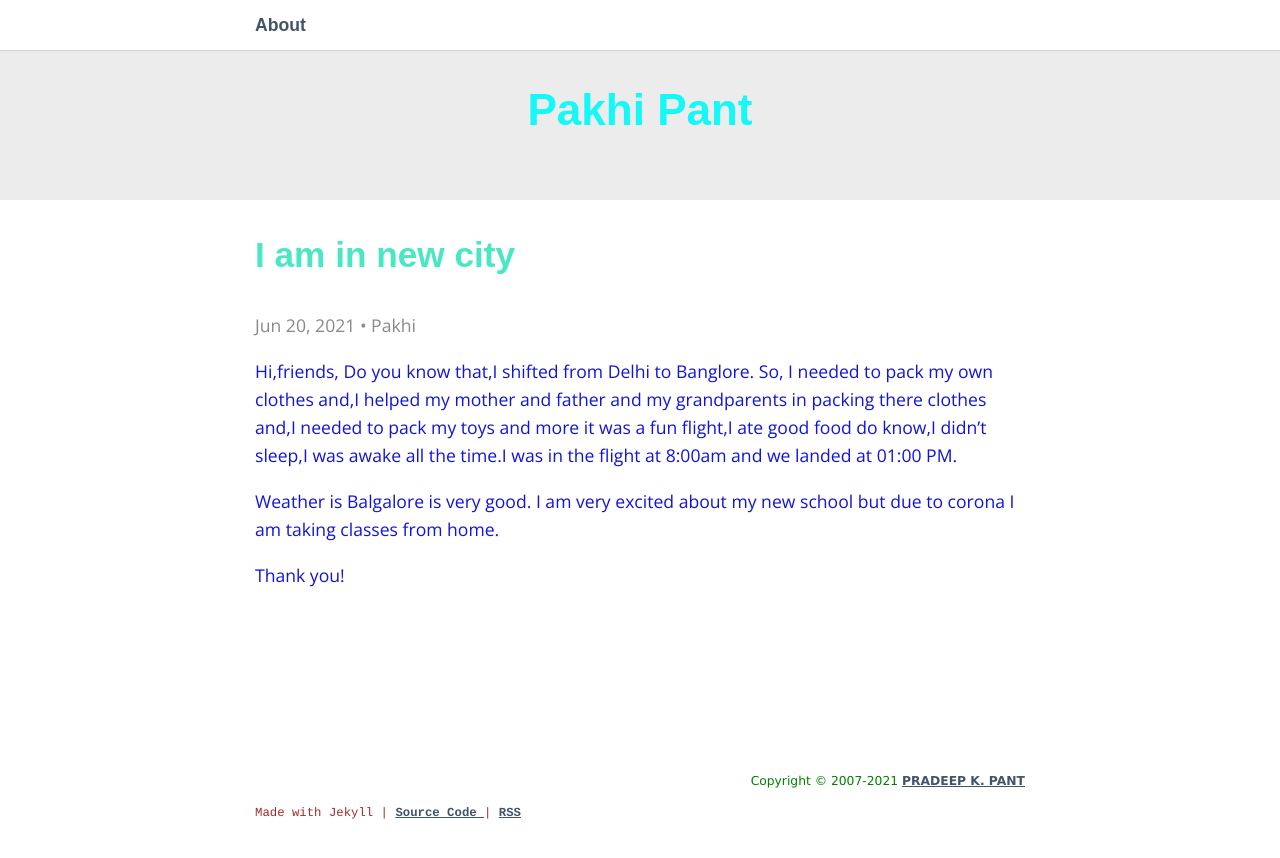
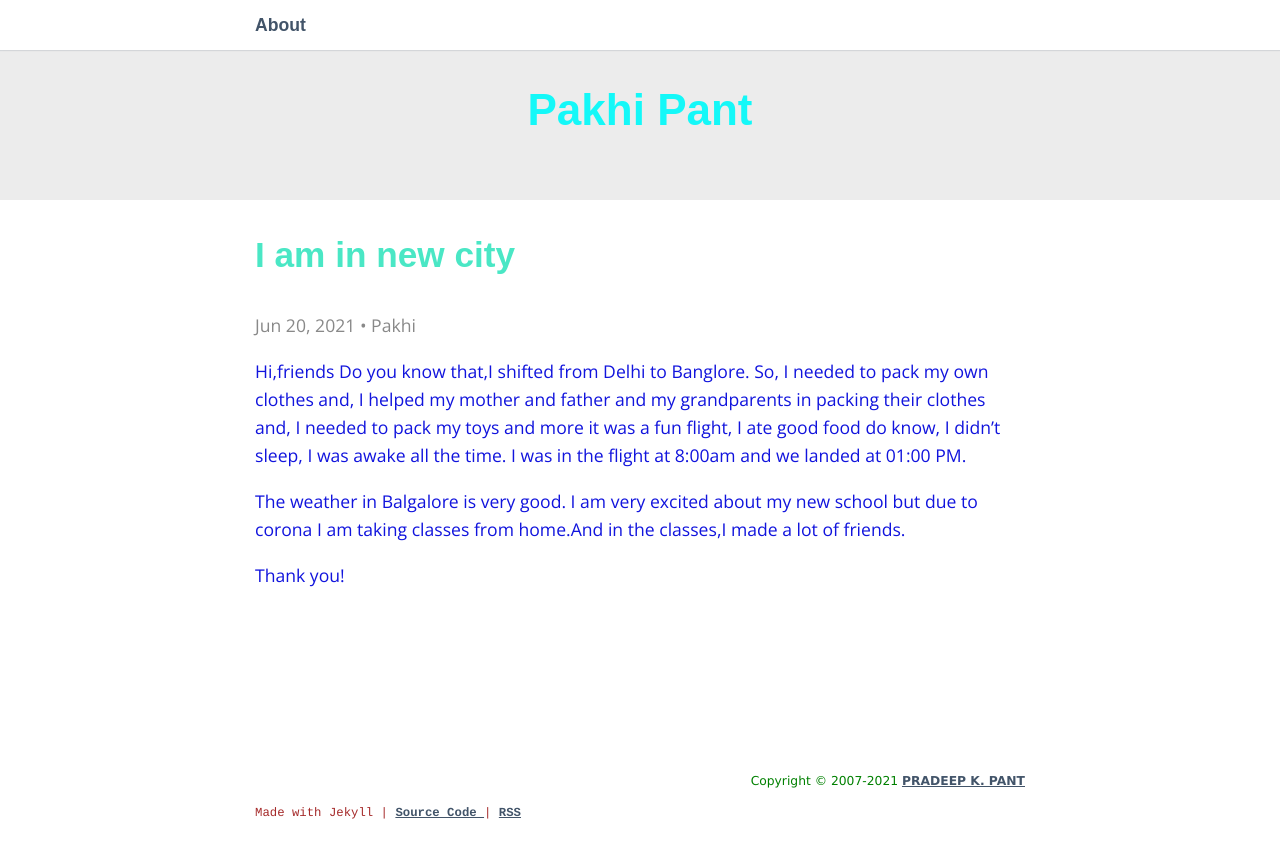
Before and after one commit to ppant/pakhipant, a Jekyll site: the page built from _posts/2021-06-20-my_new_school_Banglore.md, in a window 1280 px wide. Shown: the top 858 px of the page. Built offline with Jekyll 4.4.1, drawn with Linux system fonts in a browser that asks for light colours; some web fonts are replaced; comment, search, counter and statistics services are not loaded.

Commit message:
Update 2021-06-20-my_new_school_Banglore.md

```diff
--- a/_posts/2021-06-20-my_new_school_Banglore.md
+++ b/_posts/2021-06-20-my_new_school_Banglore.md
@@ -4,11 +4,11 @@ date: 2021-06-20
 author: Pakhi
 layout: post
 ---
-Hi,friends,
+Hi,friends
 Do you know that,I shifted from Delhi to Banglore.
-So, I needed to pack my own clothes and,I helped my mother and father and my grandparents in packing there clothes and,I needed to pack my toys and more it was a fun flight,I ate good food do know,I didn't sleep,I was awake all the time.I was in the flight at 8:00am and we landed at 01:00 PM.
+So, I needed to pack my own clothes and, I helped my mother and father and my grandparents in packing their clothes and, I needed to pack my toys and more it was a fun flight, I ate good food do know, I didn't sleep, I was awake all the time. I was in the flight at 8:00am and we landed at 01:00 PM.
 
-Weather is Balgalore is very good. I am very excited about my new school but due to corona I am taking classes from home.
+The weather in Balgalore is very good. I am very excited about my new school but due to corona I am taking classes from home.And in the classes,I made a lot of friends.
 
 
 Thank you!
```
